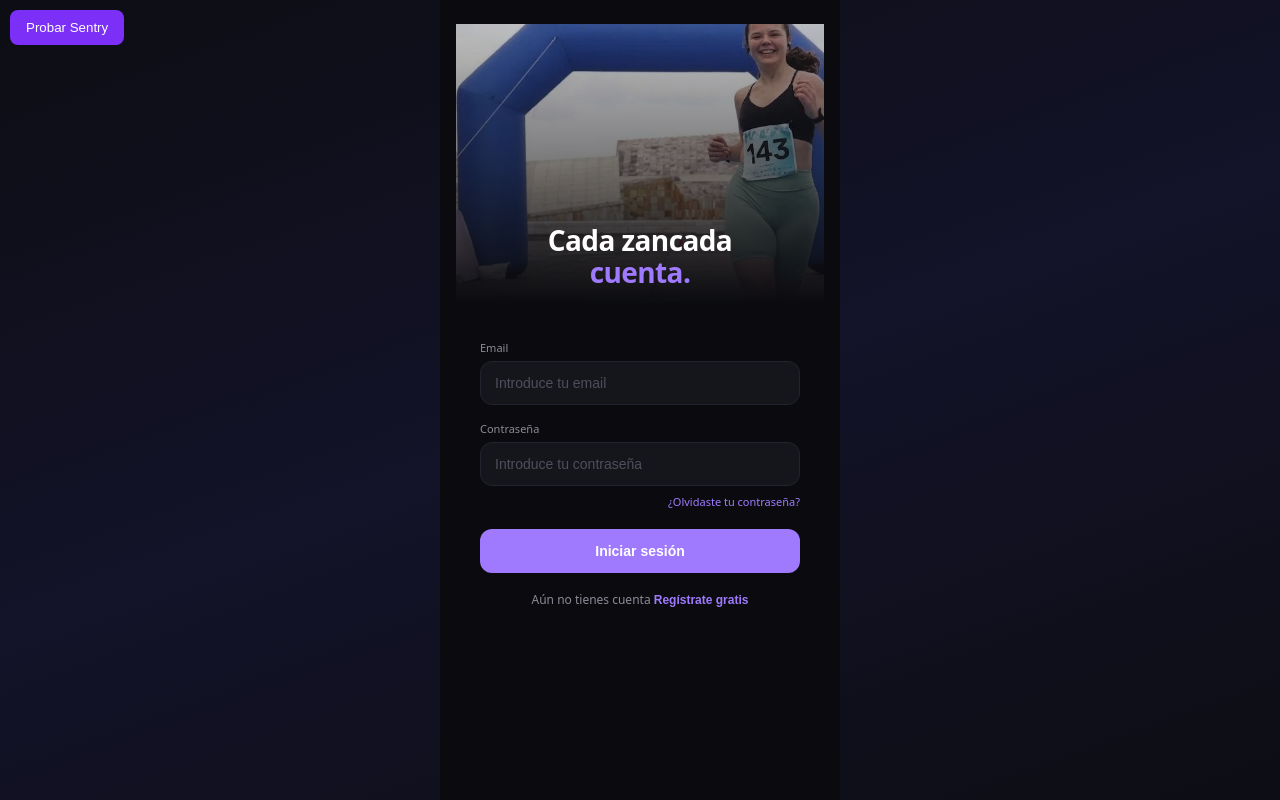
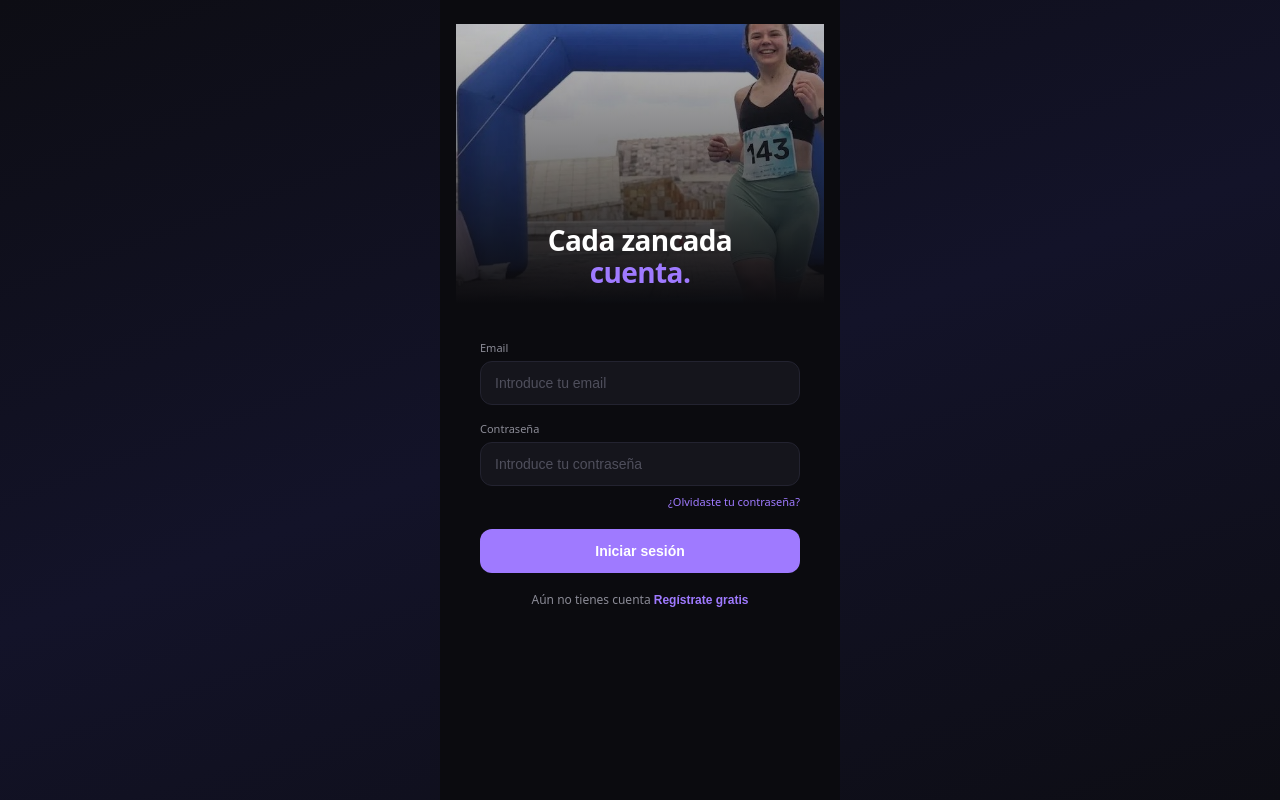
Before and after one commit to Sergiofer1994/Zancada, a React (Vite) app: page / in a window 1280 px wide. Built offline with nearby package versions, Linux system fonts and the light colour scheme; no server answers.

Commit message:
refactor: remove temporary Sentry verification button

```diff
--- a/src/main.jsx
+++ b/src/main.jsx
@@ -5,33 +5,9 @@ import * as Sentry from "@sentry/react";
 import './index.css'
 import App from './App.jsx'
 
-function SentryTestButton() {
-  return (
-    <button
-      onClick={() => {
-        throw new Error("Error de prueba del frontend para Sentry");
-      }}
-      style={{
-        position: "fixed",
-        top: "10px",
-        left: "10px",
-        zIndex: 9999,
-        padding: "10px 16px",
-        background: "#7b2ff7",
-        color: "#ffffff",
-        border: "none",
-        borderRadius: "8px",
-      }}
-    >
-      Probar Sentry
-    </button>
-  );
-}
-
 createRoot(document.getElementById('root')).render(
   <StrictMode>
     <Sentry.ErrorBoundary fallback={<p>Algo salió mal. Recarga la página.</p>}>
-      <SentryTestButton />
       <App />
     </Sentry.ErrorBoundary>
   </StrictMode>,
```
